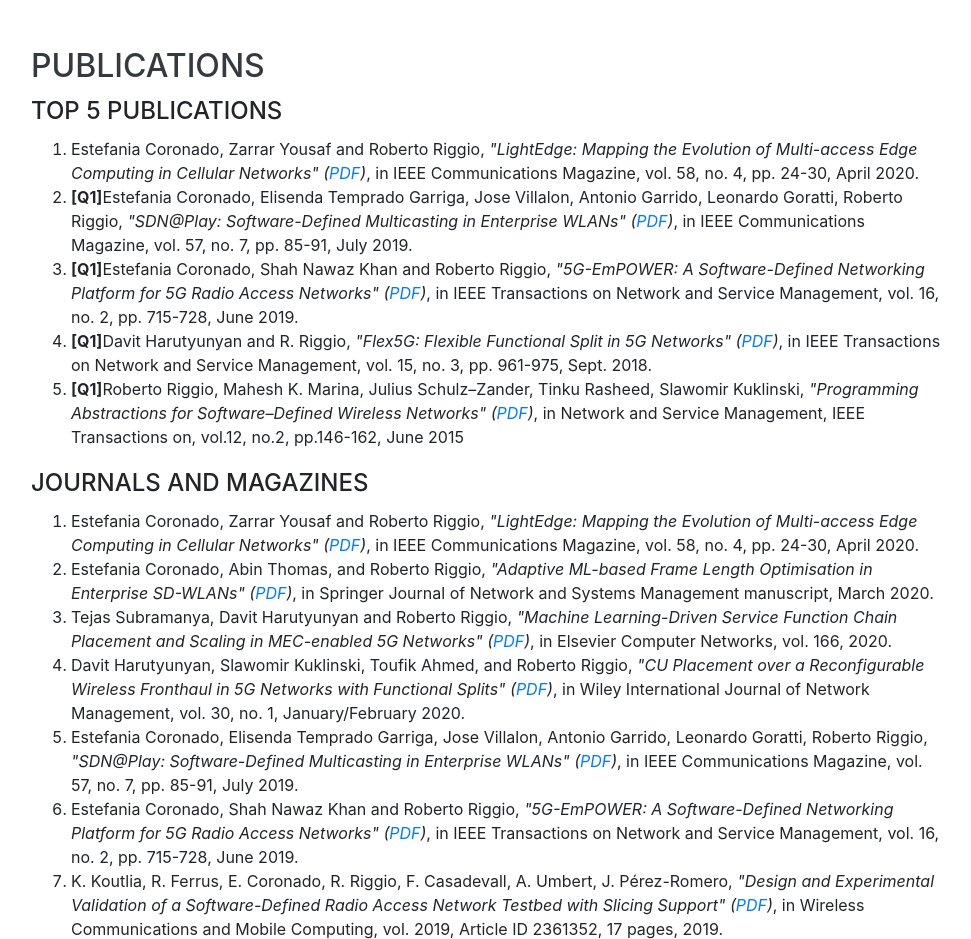
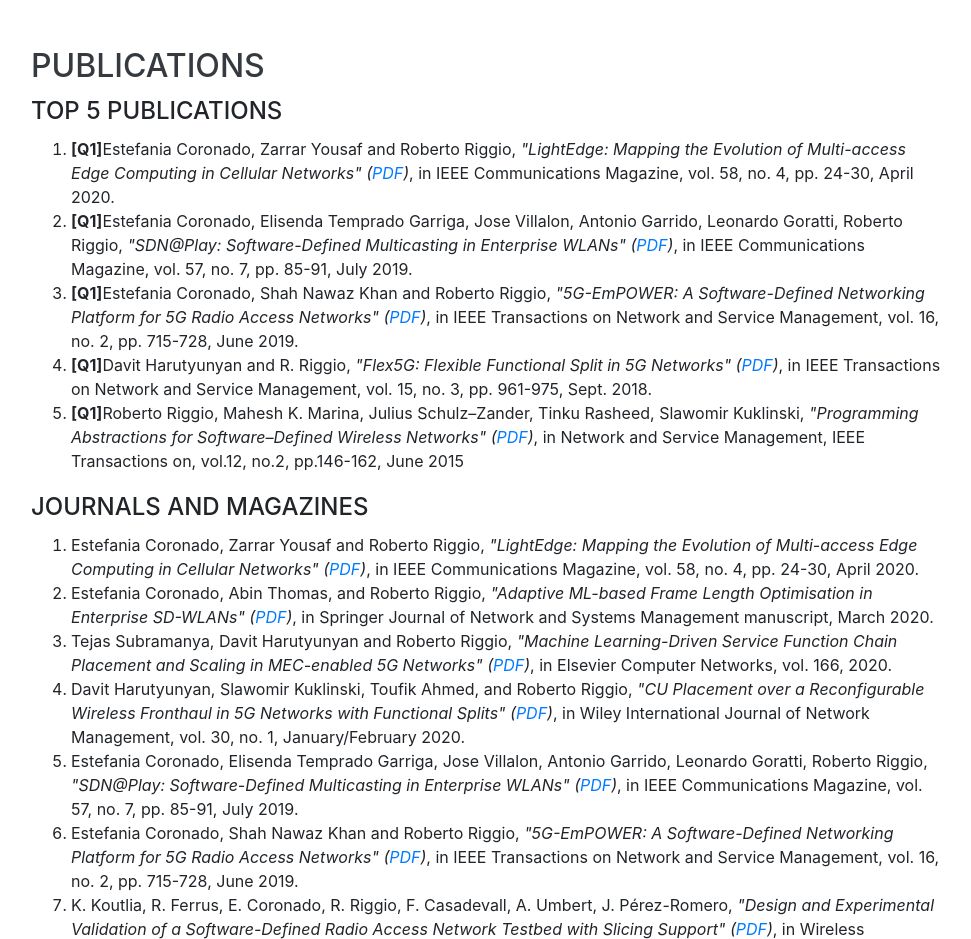
Before and after one commit to rriggio/rriggio.github.io, a website with bundled scripts: page index.html in a window 1280 px wide. Shown: the part 840-1779 px from the top of the page, without its empty margins (289-1260 px from the left). Built offline with nearby package versions, Linux system fonts and the light colour scheme; a web font is replaced by a local one.

Commit message:
Update index.html

```diff
--- a/index.html
+++ b/index.html
@@ -122,7 +122,7 @@
 
         <ol>
 
-            <li>Estefania Coronado, Zarrar Yousaf and Roberto Riggio, <em>"LightEdge: Mapping the Evolution of Multi-access Edge Computing in Cellular Networks" (<a href="/papers/commmag2020.pdf">PDF</a>)</em>, in IEEE Communications Magazine, vol. 58, no. 4, pp. 24-30, April 2020.</li>
+            <li><b>[Q1]</b>Estefania Coronado, Zarrar Yousaf and Roberto Riggio, <em>"LightEdge: Mapping the Evolution of Multi-access Edge Computing in Cellular Networks" (<a href="/papers/commmag2020.pdf">PDF</a>)</em>, in IEEE Communications Magazine, vol. 58, no. 4, pp. 24-30, April 2020.</li>
 
             <li><b>[Q1]</b>Estefania Coronado, Elisenda Temprado Garriga, Jose  Villalon, Antonio Garrido, Leonardo Goratti, Roberto Riggio, <em>"SDN@Play: Software-Defined Multicasting in Enterprise WLANs" (<a href="/papers/commmag2019.pdf">PDF</a>)</em>, in IEEE Communications Magazine, vol. 57, no. 7, pp. 85-91, July 2019.</li>
 
```
